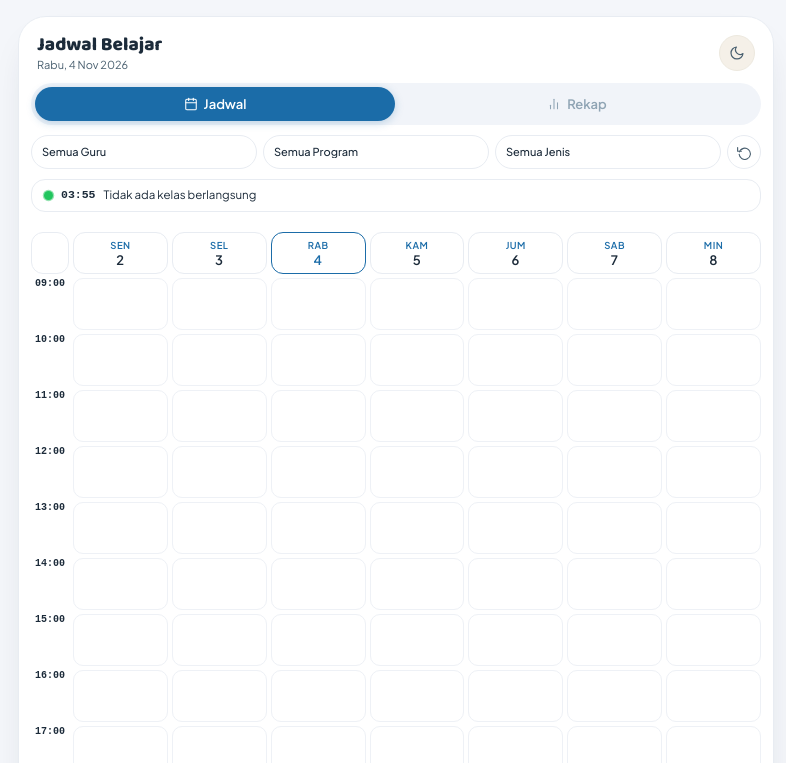
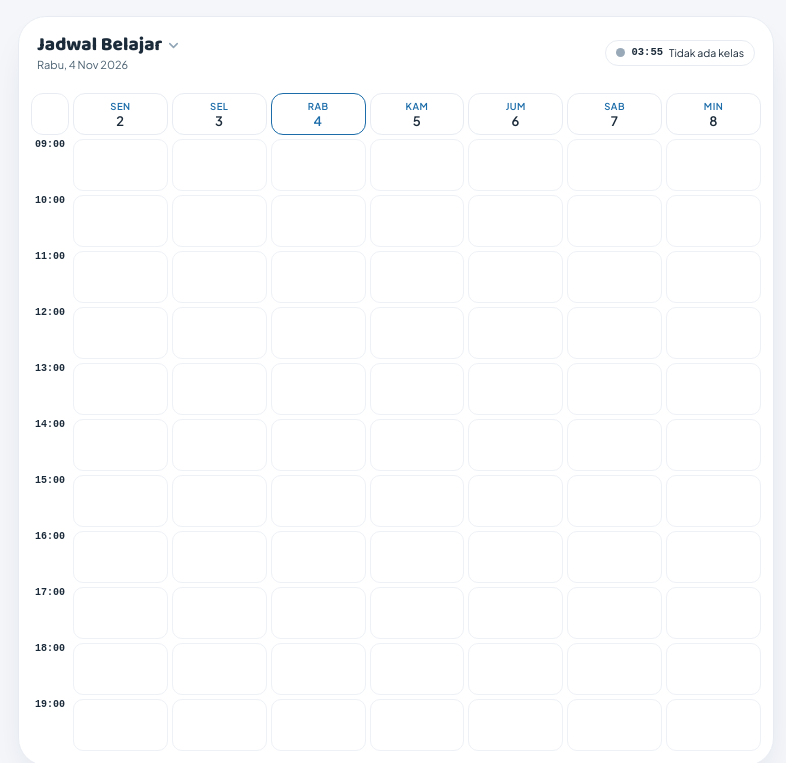
Before and after one commit to markaz-belajar/jadwal-mb, a plain HTML site: page index.html in a window 1280 px wide. Shown: the top 763 px of the page, without its empty margins (244-1030 px from the left). Drawn offline with Linux system fonts and the light colour scheme.

Commit message:
Update index.html

```diff
--- a/index.html
+++ b/index.html
@@ -412,6 +412,21 @@ body{background:#F4F6FA;}
 .stbl.gfocus .gb:not(.gf){opacity:.14;filter:grayscale(1);}
 .stbl.gfocus .gb.gf{opacity:1;box-shadow:0 0 0 2px var(--gc);}
 .stbl.gfocus .gb.gf.blk-cont .bz,.stbl.gfocus .gb.gf.blk-cont .bc{display:block;}
+
+/* ══ topbar ringkas + panel kontrol tersembunyi ══ */
+.tb-title{cursor:pointer;flex-shrink:0;}
+.tb-title h2{display:flex;align-items:center;gap:4px;}
+.chev{width:15px;height:15px;stroke:var(--ink-faint);fill:none;stroke-width:2.4;stroke-linecap:round;stroke-linejoin:round;transition:transform .25s;}
+.float-card:not(.ctl-hide) .chev{transform:rotate(180deg);}
+.float-card.ctl-hide .tab-wrap,.float-card.ctl-hide .filters,.float-card.ctl-hide .setpanel{display:none!important;}
+.topbar .greeting-right{min-width:0;gap:6px;justify-content:flex-end;}
+.topbar .nowbar{margin:0;padding:5px 10px;border-radius:50px;font-size:10.5px;gap:6px;min-width:0;white-space:nowrap;}
+.topbar .nowbar span{overflow:hidden;text-overflow:ellipsis;min-width:0;}
+.topbar .nowbar b{flex-shrink:0;}
+.nd.off{background:#9AA9B8;animation:none;}
+.setpanel{display:none;align-items:center;justify-content:space-between;background:#fff;border:1px solid #E8ECF2;border-radius:14px;padding:8px 12px;margin-bottom:10px;font-size:12px;color:var(--ink-mid);}
+.setpanel.show{display:flex;}
+[data-theme="dark"] .setpanel{background:#162230;border-color:#1E2D3D;}
 </style>
 </head>
 <body>
@@ -425,12 +440,13 @@ body{background:#F4F6FA;}
 <div class="bokeh"></div>
 <div class="page">
 
-  <div class="float-card lev" id="floatCard">
+  <div class="float-card lev ctl-hide" id="floatCard">
   <div class="topbar">
-    <div><h2>Jadwal Belajar</h2><p id="greetDate">Memuat info…</p></div>
+    <div class="tb-title" onclick="toggleCtl()"><h2>Jadwal Belajar <svg class="chev" viewBox="0 0 24 24"><polyline points="6 9 12 15 18 9"/></svg></h2><p id="greetDate">Memuat info…</p></div>
     <div class="greeting-right">
+      <div class="nowbar" id="nowBar"></div>
       <div class="greeting-badge" id="adminBadge" style="display:none;">Admin</div>
-      <button class="dm-toggle" onclick="toggleDark()" title="Dark/Light Mode" id="dmBtn"><svg id="dmIcon" viewBox="0 0 24 24"><path d="M21 12.79A9 9 0 1 1 11.21 3 7 7 0 0 0 21 12.79z"/></svg></button>
+
     </div>
   </div>
 
@@ -476,8 +492,9 @@ body{background:#F4F6FA;}
         <button class="icon-btn" onclick="doRefresh()" title="Refresh">
           <svg viewBox="0 0 24 24"><polyline points="1 4 1 10 7 10"/><path d="M3.51 15a9 9 0 1 0 .49-4"/></svg>
         </button>
+        <button class="icon-btn" onclick="toggleSet()" title="Pengaturan"><svg viewBox="0 0 24 24"><circle cx="12" cy="12" r="3"/><path d="M19.4 15a1.65 1.65 0 0 0 .33 1.82l.06.06a2 2 0 1 1-2.83 2.83l-.06-.06a1.65 1.65 0 0 0-1.82-.33 1.65 1.65 0 0 0-1 1.51V21a2 2 0 1 1-4 0v-.09A1.65 1.65 0 0 0 9 19.4a1.65 1.65 0 0 0-1.82.33l-.06.06a2 2 0 1 1-2.83-2.83l.06-.06A1.65 1.65 0 0 0 4.68 15a1.65 1.65 0 0 0-1.51-1H3a2 2 0 1 1 0-4h.09A1.65 1.65 0 0 0 4.6 9a1.65 1.65 0 0 0-.33-1.82l-.06-.06a2 2 0 1 1 2.83-2.83l.06.06A1.65 1.65 0 0 0 9 4.68a1.65 1.65 0 0 0 1-1.51V3a2 2 0 1 1 4 0v.09a1.65 1.65 0 0 0 1 1.51 1.65 1.65 0 0 0 1.82-.33l.06-.06a2 2 0 1 1 2.83 2.83l-.06.06A1.65 1.65 0 0 0 19.4 9a1.65 1.65 0 0 0 1.51 1H21a2 2 0 1 1 0 4h-.09a1.65 1.65 0 0 0-1.51 1z"/></svg></button>
       </div>
-      <div class="nowbar" id="nowBar"></div>
+      <div class="setpanel" id="setPanel"><span>Mode tampilan (terang / malam)</span><button class="dm-toggle" onclick="toggleDark()" title="Dark/Light Mode" id="dmBtn"><svg id="dmIcon" viewBox="0 0 24 24"><path d="M21 12.79A9 9 0 1 1 11.21 3 7 7 0 0 0 21 12.79z"/></svg></button></div>
       <div class="glegend" id="grpLegend"></div>
       <div class="sched-wrap">
         <table class="stbl">
@@ -934,7 +951,7 @@ function rSched(){
   applySpot();document.querySelector('.stbl').classList.toggle('gfocus',!!focusKey);
   const hh=String(n.getHours()).padStart(2,'0')+':'+String(n.getMinutes()).padStart(2,'0');
   const act=Object.values(grpBy(list.filter(s=>s.day===today&&tm(s.start)<=nm&&nm<tm(s.end)),s=>`${s.teacher}|${s.zone}|${s.start}`));
-  document.getElementById('nowBar').innerHTML=`<i class="nd"></i><b>${hh}</b><span>`+(act.length?'Sedang mengajar: '+act.map(a=>`<b>${a[0].teacher.split(' ')[0]}</b> · ${a[0].zone}`).join(' &nbsp;•&nbsp; '):'Tidak ada kelas berlangsung')+'</span>';
+  document.getElementById('nowBar').innerHTML=`<i class="nd${act.length?'':' off'}"></i><b>${hh}</b><span>`+(act.length?act.map(a=>`<b>${a[0].teacher.split(' ')[0]}</b> · ${a[0].zone}`).join(' &nbsp;•&nbsp; '):'Tidak ada kelas')+'</span>';
   placeNow();
 }
 function placeNow(){
@@ -953,6 +970,8 @@ function toggleFocus(i){focusKey=focusKey===__gk[i]?null:__gk[i];rSched();}
 let spotOff=false,spotT=null;
 function applySpot(){document.querySelector('.stbl').classList.toggle('spot',!spotOff&&!focusKey&&!!document.querySelector('.now-cell'));}
 document.addEventListener('pointerdown',()=>{spotOff=true;applySpot();clearTimeout(spotT);spotT=setTimeout(()=>{spotOff=false;applySpot();},10000);},true);
+function toggleCtl(){document.getElementById('floatCard').classList.toggle('ctl-hide');setTimeout(placeNow,0);}
+function toggleSet(){document.getElementById('setPanel').classList.toggle('show');}
 function showSplash(ms){const sp=document.getElementById('splash');sp.classList.remove('hidden');setTimeout(()=>sp.classList.add('hidden'),ms);}
 setInterval(rSched,30000);window.addEventListener('resize',placeNow);
 
```
